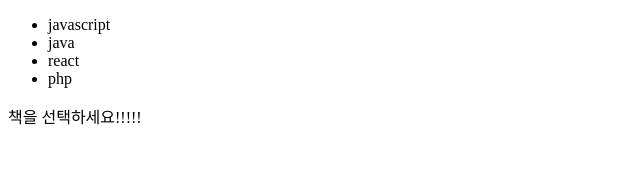
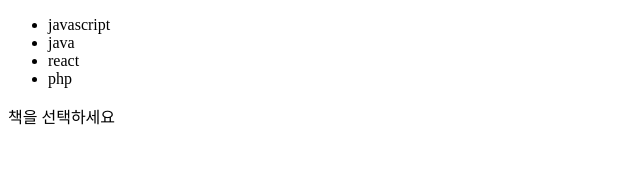
Before and after one commit to jeweltot/book-redux, a React app: page / in a window 1280 px wide. Shown: the top 194 px of the page, without its empty margins (0-640 px from the left). Built offline with nearby package versions, Linux system fonts and the light colour scheme.

Commit message:
텍스트 수정

```diff
--- a/src/containers/book-detail.js
+++ b/src/containers/book-detail.js
@@ -5,7 +5,7 @@
     render () {
         if (!this.props.book)
         {
-            return <div>책을 선택하세요!!!!!</div>
+            return <div>책을 선택하세요</div>
         }
 
         return (
```
